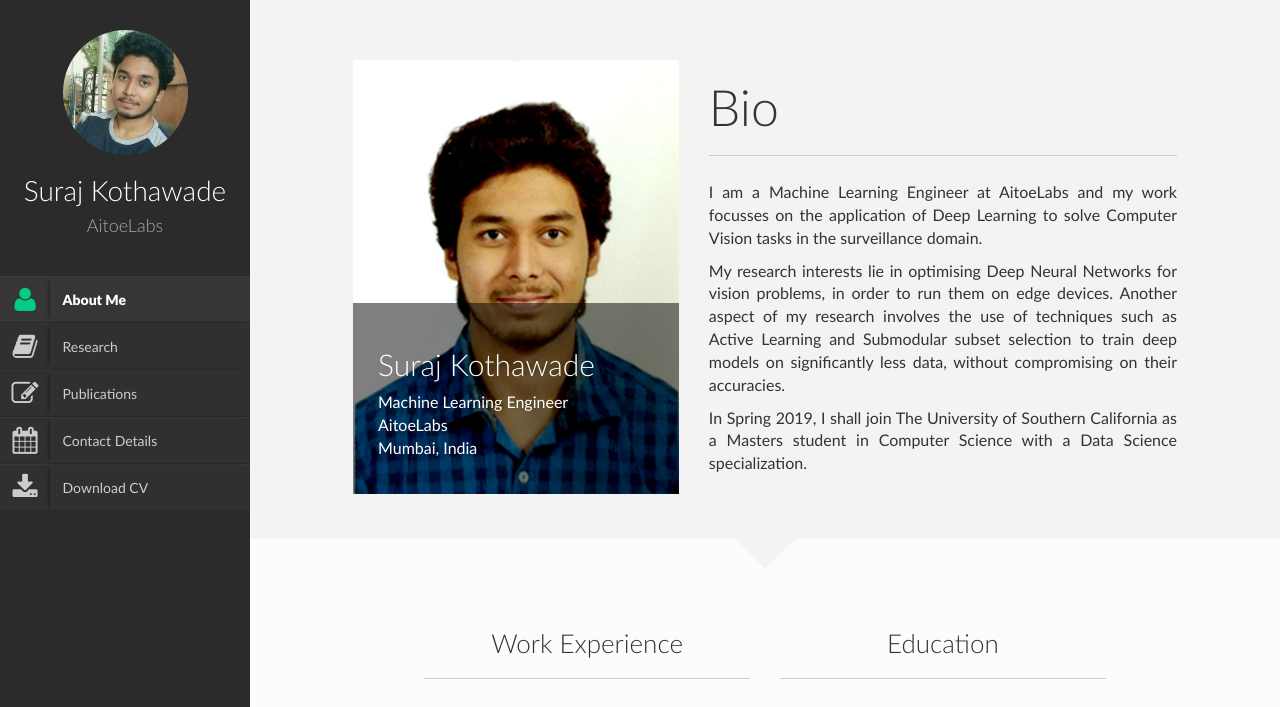
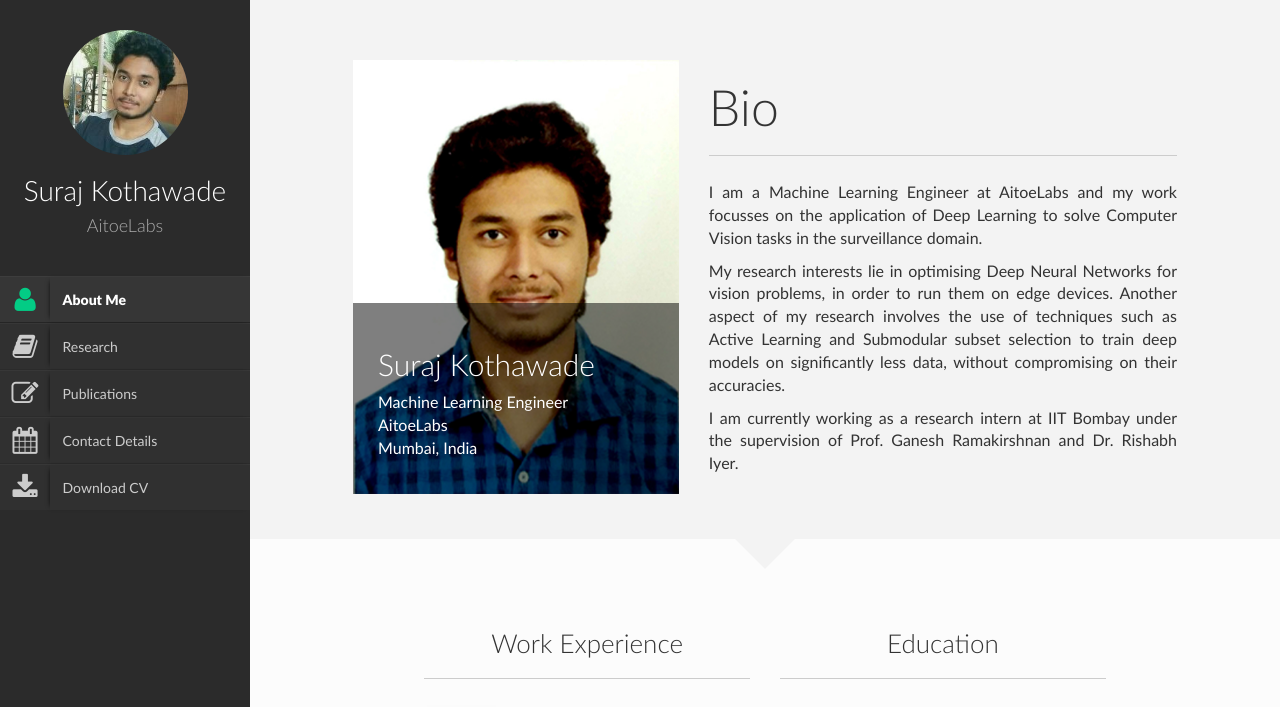
Before and after one commit to surajkothawade/surajkothawade.github.io, a plain HTML site: page index.html in a window 1280 px wide. Shown: the top 707 px of the page. Drawn offline with Linux system fonts and the light colour scheme; files whose address does not match are found by name.

Commit message:
Update fall 2019

```diff
--- a/index.html
+++ b/index.html
@@ -166,7 +166,7 @@
 
                   <p id="biodesc">My research interests lie in optimising Deep Neural Networks for vision problems, in order to run them on edge devices. Another aspect of my research involves the use of techniques such as Active Learning and Submodular subset selection to train deep models on significantly less data, without compromising on their accuracies.</p>
 
-                  <p id="biodesc">In Spring 2019, I shall join The University of Southern California as a Masters student in Computer Science with a Data Science specialization. </p>
+                  <p id="biodesc">I am currently working as a research intern at IIT Bombay under the supervision of Prof. Ganesh Ramakirshnan and Dr. Rishabh Iyer. </p>
                 </div>
 
               </div>
```
